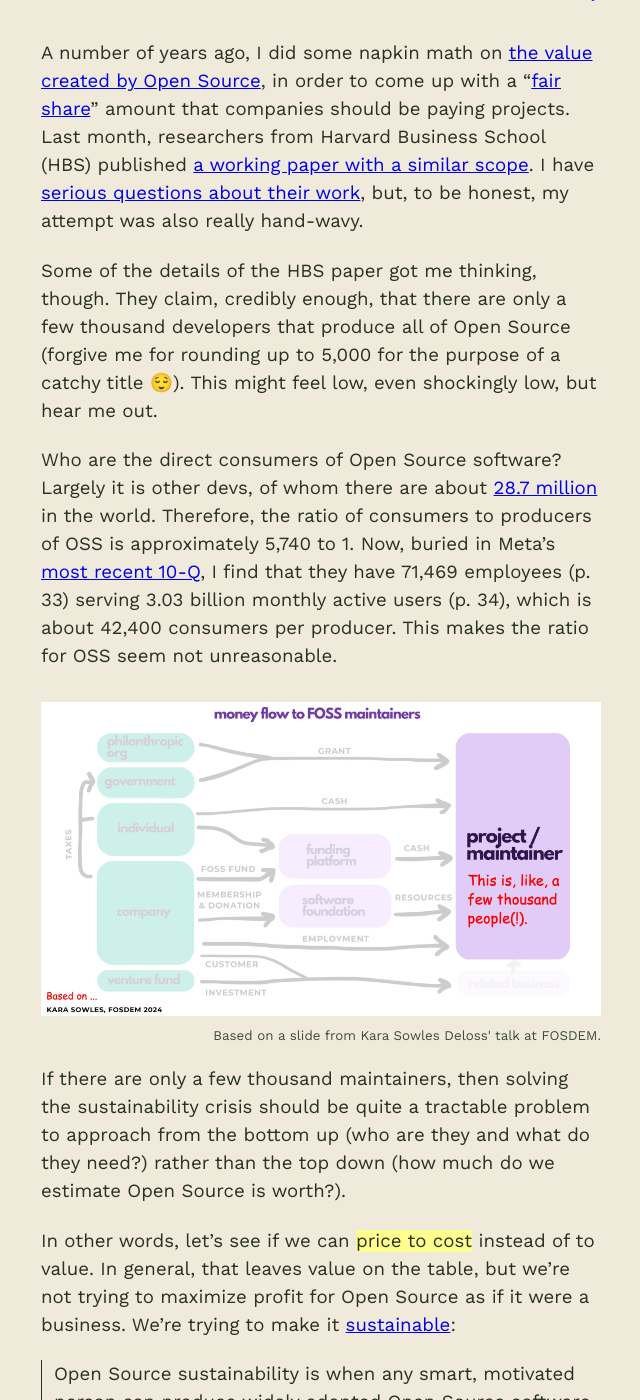
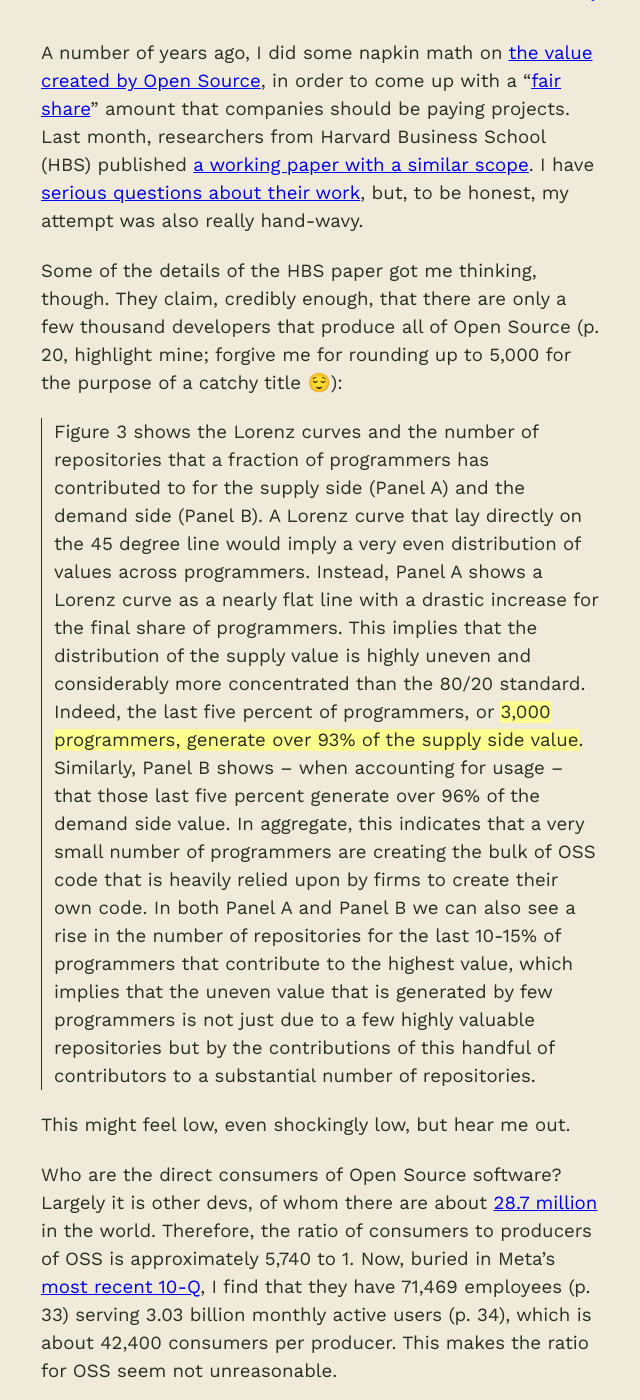
Before and after one commit to chadwhitacre/openpath, a Jekyll site: the page built from _posts/2024-02-05-funding-the-five-thousand.md, in a window 1280 px wide and 1400 px high, scrolled down 493 px. Shown: the whole window, without its empty margins (319-959 px from the left). Built offline with Jekyll 4.4.1, drawn with Linux system fonts in a browser that asks for light colours; some web fonts are replaced; comment, search, counter and statistics services are not loaded.

Commit message:
Quote from the Harvard paper on number of OSS devs

```diff
--- a/_posts/2024-02-05-funding-the-five-thousand.md
+++ b/_posts/2024-02-05-funding-the-five-thousand.md
@@ -17,8 +17,29 @@ but, to be honest, my attempt was also really hand-wavy.
 
 Some of the details of the HBS paper got me thinking, though. They claim,
 credibly enough, that there are only a few thousand developers that produce all
-of Open Source (forgive me for rounding up to 5,000 for the purpose of a
-catchy title 😌). This might feel low, even shockingly low, but hear me out.
+of Open Source (p. 20, highlight mine; forgive me for rounding up to 5,000 for
+the purpose of a catchy title 😌):
+
+> Figure 3 shows the Lorenz curves and the number of repositories that a
+> fraction of programmers has contributed to for the supply side (Panel A) and
+> the demand side (Panel B). A Lorenz curve that lay directly on the 45 degree
+> line would imply a very even distribution of values across programmers.
+> Instead, Panel A shows a Lorenz curve as a nearly flat line with a drastic
+> increase for the final share of programmers. This implies that the
+> distribution of the supply value is highly uneven and considerably more
+> concentrated than the 80/20 standard. Indeed, the last five percent of
+> programmers, or **3,000 programmers, generate over 93% of the supply side
+> value**. Similarly, Panel B shows – when accounting for usage – that those
+> last five percent generate over 96% of the demand side value. In aggregate,
+> this indicates that a very small number of programmers are creating the bulk
+> of OSS code that is heavily relied upon by firms to create their own code. In
+> both Panel A and Panel B we can also see a rise in the number of repositories
+> for the last 10-15% of programmers that contribute to the highest value,
+> which implies that the uneven value that is generated by few programmers is
+> not just due to a few highly valuable repositories but by the contributions
+> of this handful of contributors to a substantial number of repositories.
+
+This might feel low, even shockingly low, but hear me out.
 
 Who are the direct consumers of Open Source software? Largely it is other devs,
 of whom there are about [28.7
```
